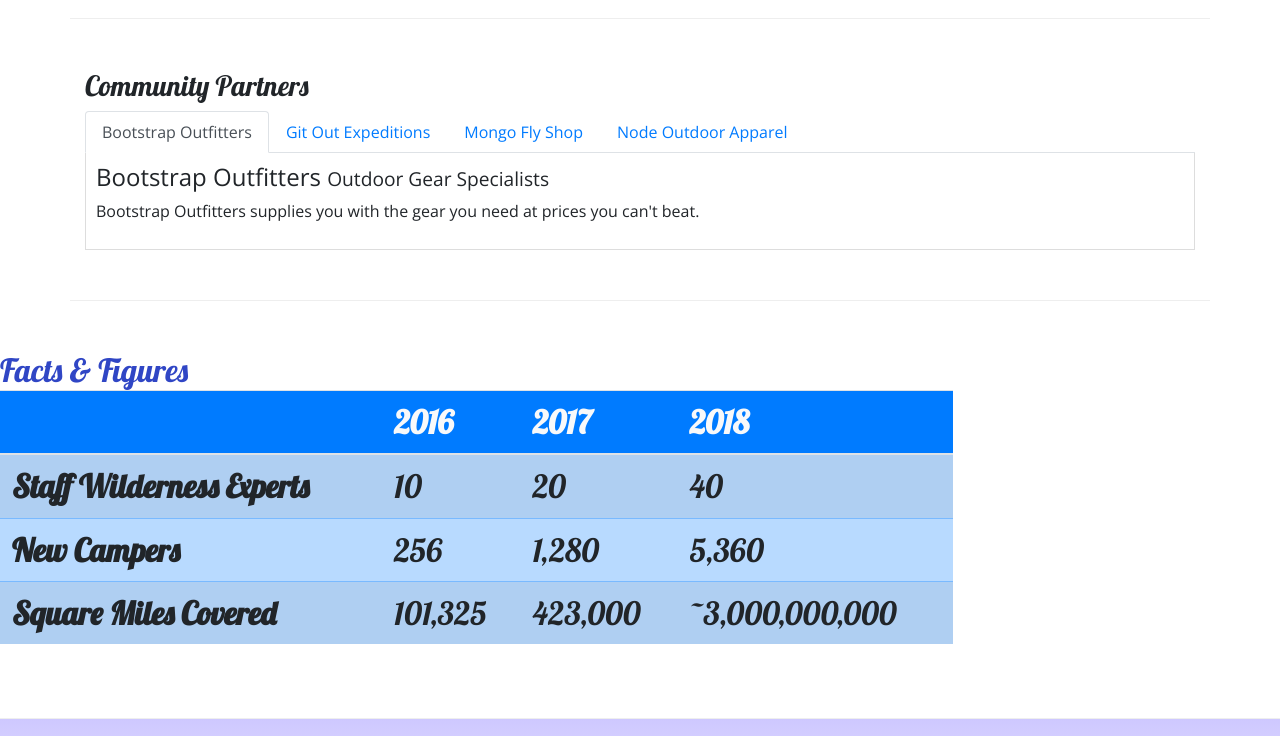
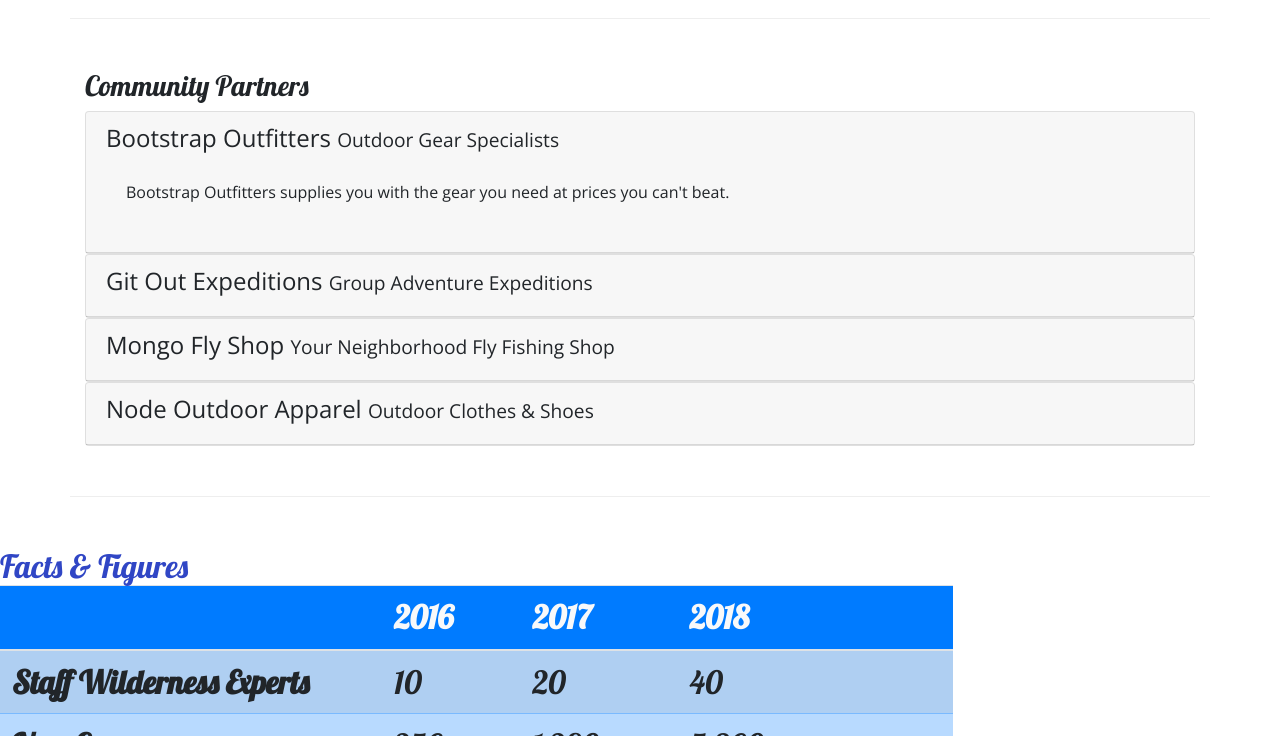
Before and after one commit to KitsuneMiko/bootstrap-practice, a website: page aboutus.html in a window 1280 px wide. Shown: the part 810-1546 px from the top of the page. Drawn offline with nearby package versions, Linux system fonts and the light colour scheme.

Commit message:
Accordion

```diff
--- a/aboutus.html
+++ b/aboutus.html
@@ -112,44 +112,62 @@
         <div class="row row-content">
             <div class="col">
                 <h3>Community Partners</h3>
-                <ul class="nav nav-tabs">
-                    <li class="nav-item">
-                        <a class="nav-link active" href="#bootstrap" role="tab" data-toggle="tab">
-                            Bootstrap Outfitters
-                        </a>
-                    </li>
-                    <li class="nav-item">
-                        <a class="nav-link" href="#git" role="tab" data-toggle="tab">
-                            Git Out Expeditions
-                        </a>
-                    </li>
-                    <li class="nav-item">
-                        <a class="nav-link" href="#mongo" role="tab" data-toggle="tab">
-                            Mongo Fly Shop
-                        </a>
-                    </li>
-                    <li class="nav-item">
-                        <a class="nav-link" href="#node" role="tab" data-toggle="tab">
-                            Node Outdoor Apparel
-                        </a>
-                    </li>
-                </ul>
-                <div class="tab-content">
-                    <div class="tab-pane fade show active" role="tabpanel"  id="bootstrap">
-                        <h4>Bootstrap Outfitters <small>Outdoor Gear Specialists</small></h4>
-                        <p class="d-none d-sm-block">Bootstrap Outfitters supplies you with the gear you need at prices you can't beat.</p>
+                <div id="accordion">
+                    <div class="card">
+                        <div role="tab" class="card-header">
+                            <h4>
+                                <a data-toggle="collapse" data-target="#bootstrap">
+                                    Bootstrap Outfitters <small>Outdoor Gear Specialists</small>
+                                </a>
+                            </h4>
+                        <div class="collapse show" id="bootstrap" data-parent="#accordion">
+                            <div class="card-body">
+                                <p class="d-none d-sm-block">Bootstrap Outfitters supplies you with the gear you need at prices you can't beat.</p>
+                            </div>
+                        </div>
                     </div>
-                    <div class="tab-pane fade" role="tabpanel" id="git">
-                        <h4>Git Out Expeditions <small>Group Adventure Expeditions</small></h4>
-                        <p class="d-none d-sm-block">Join Git Out Expeditions to explore new horizons with a group of other adventurers!</p>
+                </div>
+                <div class="card">
+                    <div role="tab" class="card-header">
+                        <h4>
+                            <a class="collapsed" data-toggle="collapse" data-target="#git">
+                                Git Out Expeditions <small>Group Adventure Expeditions</small>
+                            </a>
+                        </h4>
+                        <div class="collapse" id="git" data-parent="#accordion">
+                            <div class="card-body">
+                                <p class="d-none d-sm-block">Join Git Out Expeditions to explore new horizons with a group of other adventurers!</p>
+                            </div>
+                        </div>
                     </div>
-                    <div class="tab-pane fade" role="tabpanel" id="mongo">
-                        <h4>Mongo Fly Shop <small>Your Neighborhood Fly Fishing Shop</small></h4>
-                        <p class="d-none d-sm-block">Need a new fishing pole, a tacklebox, or flies of all kinds? Stop by Mongo Fly Shop.</p>
+                </div>
+                <div class="card">
+                    <div role="tab" class="card-header">
+                        <h4>
+                            <a class="collapsed" data-toggle="collapse" data-target="#mongo">
+                                Mongo Fly Shop <small>Your Neighborhood Fly Fishing Shop</small>
+                            </a>
+                        </h4>
+                        <div class="collapse" id="mongo" data-parent="#accordion">
+                            <div class="card-body">
+                                <p class="d-none d-sm-block">Need a new fishing pole, a tacklebox, or flies of all kinds? Stop by Mongo Fly Shop.</p>
+                            </div>
+                        </div>
                     </div>
-                    <div class="tab-pane fade" role="tabpanel" id="node">
-                        <h4>Node Outdoor Apparel <small>Outdoor Clothes & Shoes</small></h4>
-                        <p class="d-none d-sm-block">From polar fleeces to swimsuits, hiking boots to waders, a visit to Node will be sure to get you covered.</p>
+                </div>
+                <div class="card">
+                    <div role="tab" class="card-header">
+                        <h4>
+                            <a class="collapsed" data-toggle="collapse" data-target="#node">
+                                Node Outdoor Apparel <small>Outdoor Clothes & Shoes</small>
+                            </a>
+                        </h4>
+                        <div class="collapse" id="node" data-parent="#accordion">
+                            <div class="card-body">
+                                <p class="d-none d-sm-block">From polar fleeces to swimsuits, hiking boots to waders, a visit to Node will be sure to get you covered.</p>
+                                </div>
+                            </div>
+                        </div>
                     </div>
                 </div>
             </div>
--- a/css/styles.css
+++ b/css/styles.css
@@ -36,8 +36,7 @@ header h2 {
     background-color: #901cad;
 }
 
-.tab-content {
-    border: 1px solid #ddd;
-    border-top: none;
-    padding: 10px;
+a, a:hover {
+    color: inherit;
+    text-decoration: none;
 }
```
